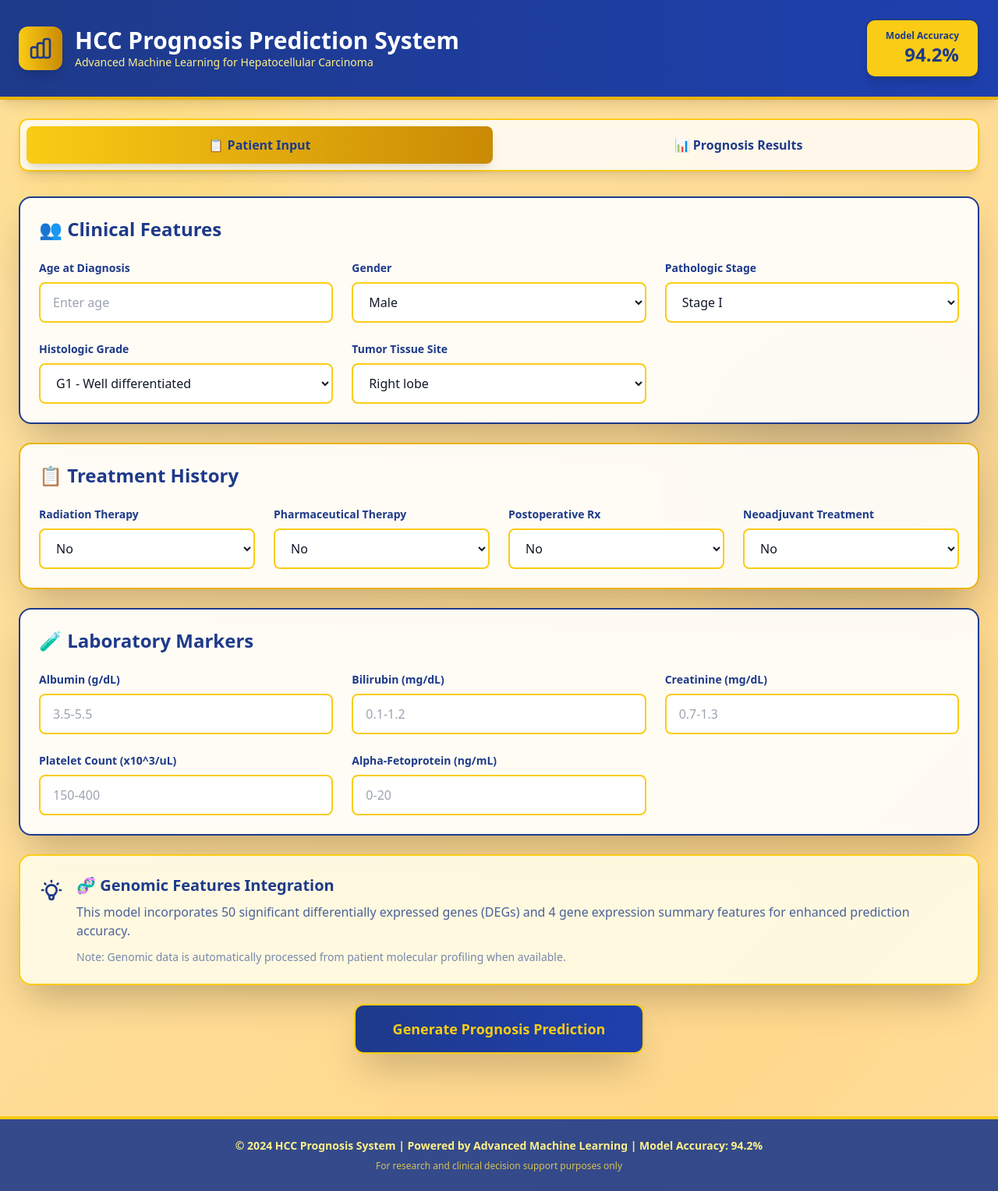
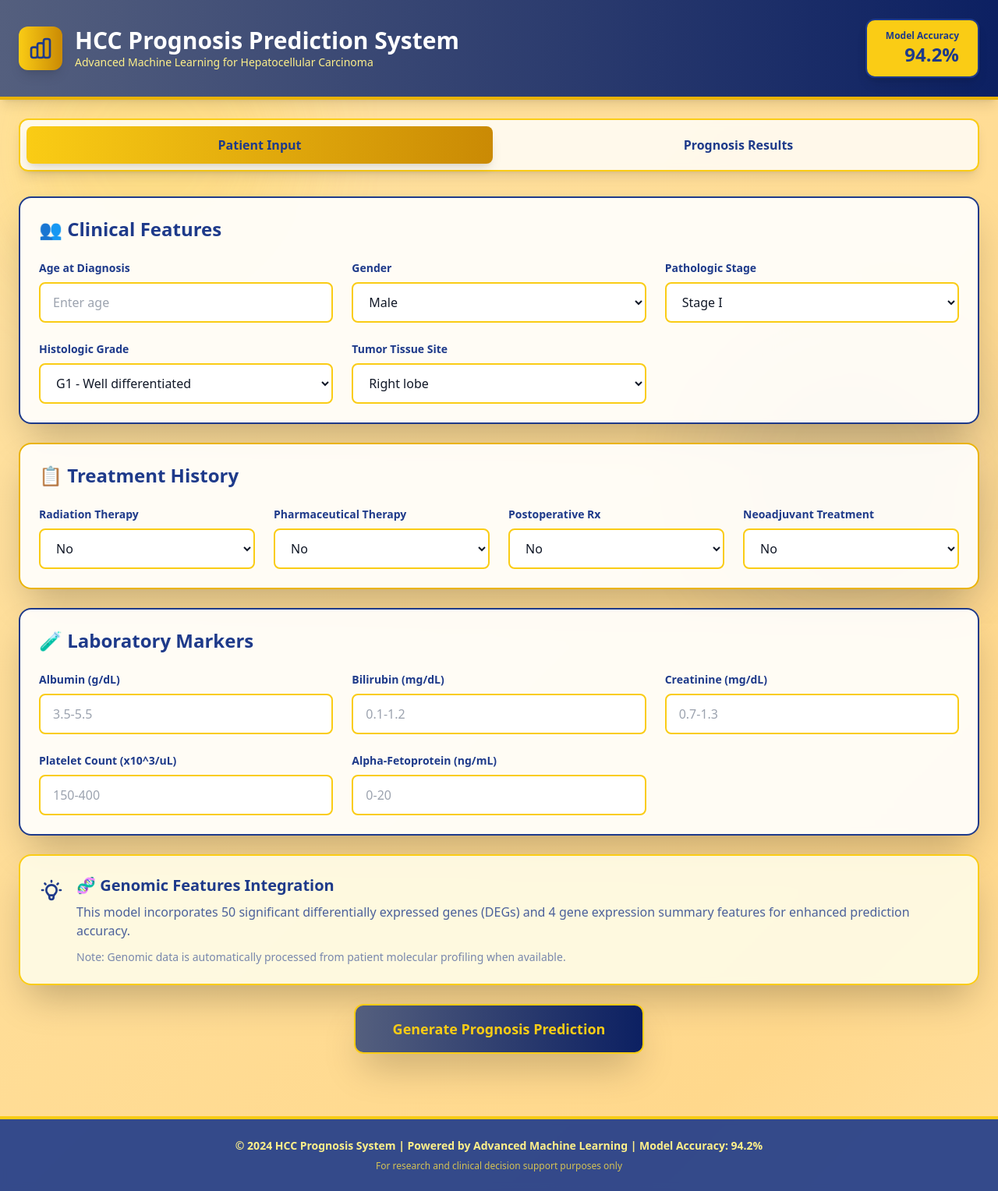
Before and after one commit to taiba-shamim/HCC-Prognosis-App, a Flask app: page / in a window 1280 px wide. Shown: the whole page at 78% size. Run offline with Flask 3, Linux system fonts and the light colour scheme; some libraries are stand-ins or nearby versions.

Commit message:
header color

```diff
--- a/templates/index.html
+++ b/templates/index.html
@@ -30,6 +30,19 @@
             min-height: 100vh;
             background-size: 400% 400%;
             animation: gradientShift 15s ease infinite;
+        }
+        /* Override Tailwind gradient color variables to customize header/button gradients */
+        :root {
+            --tw-gradient-to: #0c2062 var(--tw-gradient-to-position);
+            --tw-gradient-from: #545f7e var(--tw-gradient-from-position);
+        }
+        /* Ensure Tailwind gradient utility classes use the requested colors */
+        .to-blue-800 {
+            --tw-gradient-to: #0c2062 var(--tw-gradient-to-position) !important;
+        }
+
+        .from-blue-900 {
+            --tw-gradient-from: #545f7e var(--tw-gradient-from-position) !important;
         }
     </style>
 </head>
@@ -69,10 +82,10 @@
     <div class="relative z-10 container mx-auto px-6 mt-6">
         <div class="flex space-x-4 bg-white/80 backdrop-blur-sm p-2 rounded-xl border-2 border-yellow-400 shadow-lg">
             <button onclick="showTab('input')" id="inputTab" class="flex-1 py-3 px-6 rounded-lg font-semibold transition-all duration-300 bg-gradient-to-r from-yellow-400 to-yellow-600 text-blue-900 shadow-lg">
-                📋 Patient Input
+                Patient Input
             </button>
             <button onclick="showTab('results')" id="resultsTab" class="flex-1 py-3 px-6 rounded-lg font-semibold transition-all duration-300 text-blue-900 hover:bg-yellow-100">
-                📊 Prognosis Results
+                 Prognosis Results
             </button>
         </div>
     </div>
```
